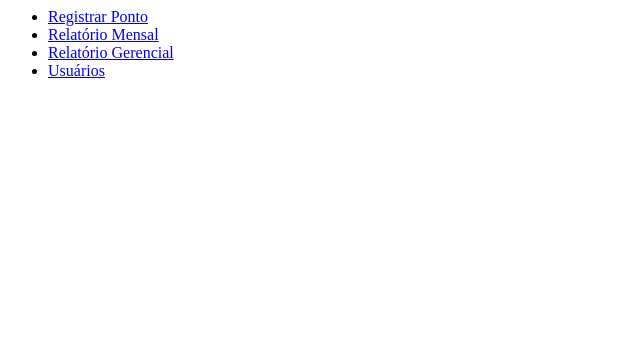
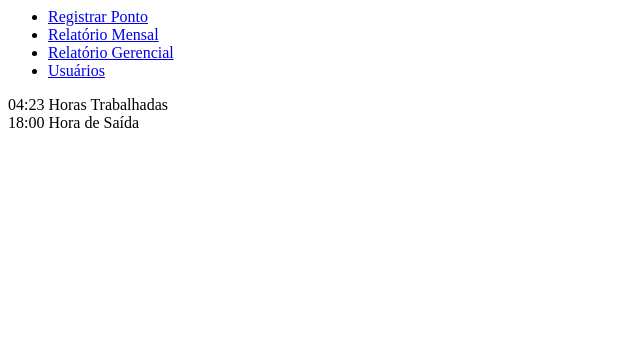
Before and after one commit to BHzdev/innout, a PHP site: page /template/left.php in a window 1280 px wide. Shown: the top 340 px of the page, without its empty margins (0-640 px from the left). Run offline with PHP 8.4, Linux system fonts and the light colour scheme.

Commit message:
feat: add widgets in sidebar

```diff
--- a/src/views/template/left.php
+++ b/src/views/template/left.php
@@ -27,4 +27,29 @@
       </li>
     </ul>
   </nav>
+  <div class="sidebar-widgets">
+    <div class="sidebar-widget">
+      <i class="icon icofont-hour-glass text-primary"></i>
+      <div class="info">
+        <span class="main text-primary">
+          04:23
+        </span>
+        <span class="label text-muted">
+          Horas Trabalhadas
+        </span>
+      </div>
+    </div>
+    <div class="division my-3"></div>
+    <div class="sidebar-widget">
+      <i class="icon icofont-ui-alarm text-danger"></i>
+      <div class="info">
+        <span class="main text-danger">
+          18:00
+        </span>
+        <span class="label text-muted">
+          Hora de Saída
+        </span>
+      </div>
+    </div>
+  </div>
 </aside>
```
